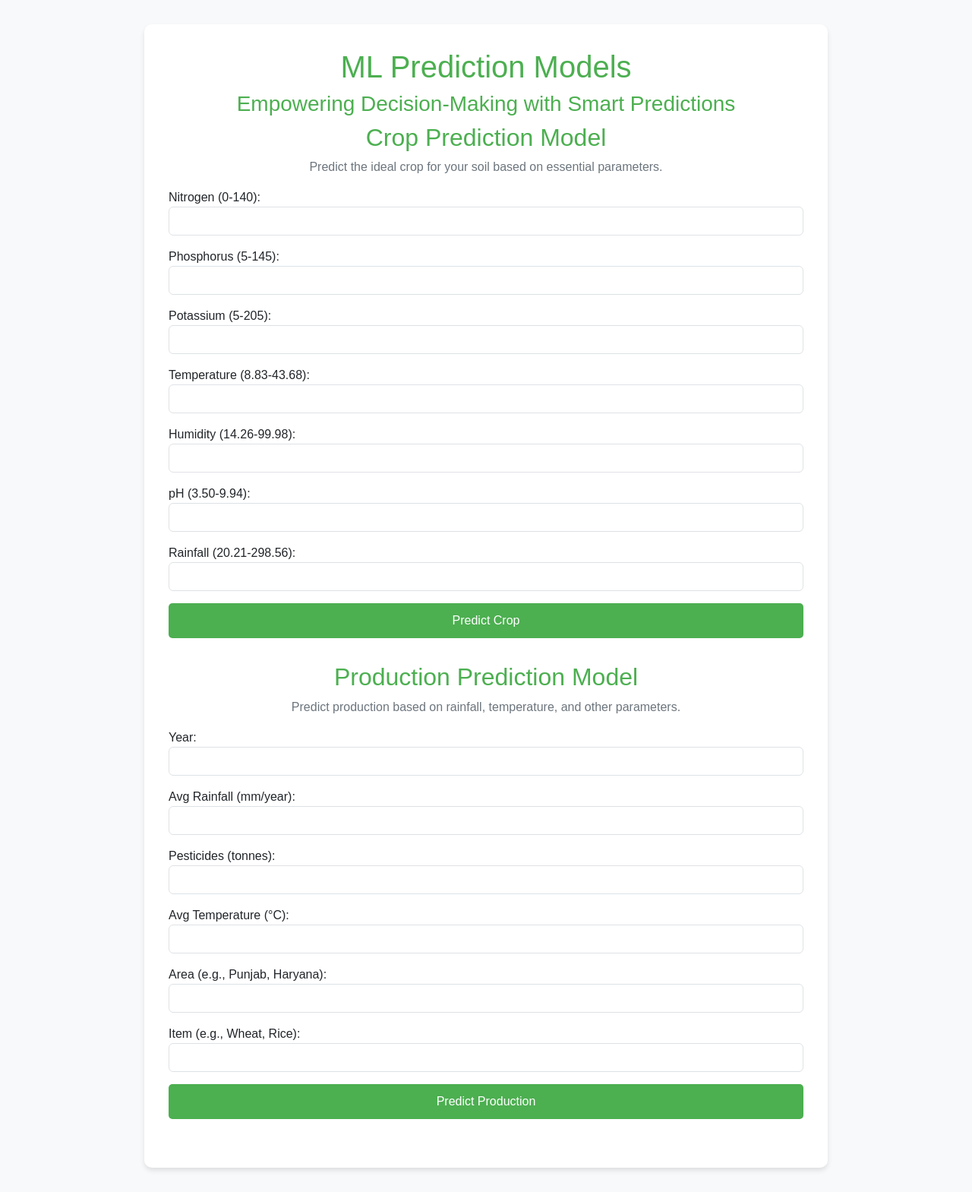
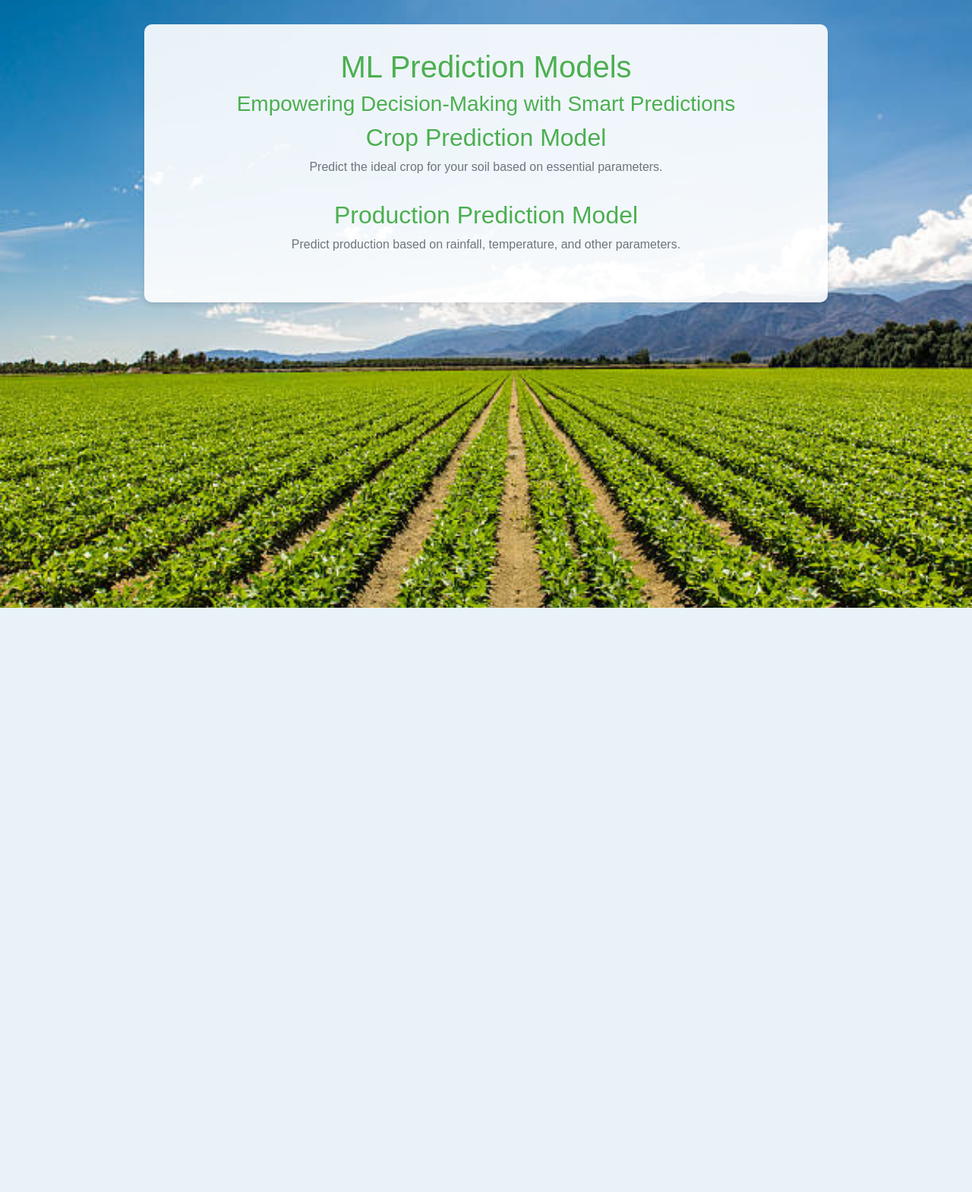
Before and after one commit to prashant-masote/combinedmodels, a Flask app: page / in a window 1280 px wide. Shown: the whole page at 76% size. After the commit the page ends 800 px from the top, so only its background shows below. Run offline with Flask 3, Linux system fonts and the light colour scheme; parts of the project's set-up code (start-up, migrations or seed data) failed here and were passed over.

Commit message:
Update index.html

```diff
--- a/templates/index.html
+++ b/templates/index.html
@@ -8,7 +8,10 @@
     <link href="https://cdn.jsdelivr.net/npm/bootstrap@5.3.0-alpha1/dist/css/bootstrap.min.css" rel="stylesheet">
     <style>
         body {
-            background-color: #f8f9fa;
+            background-image: url("{{ url_for('static', filename='farm.jpg') }}"); /* Use Flask's url_for function */
+            background-size: cover;
+            background-position: center;
+            background-attachment: fixed;
             font-family: 'Arial', sans-serif;
             margin: 0;
             padding: 0;
@@ -17,7 +20,7 @@
         .container {
             max-width: 900px;
             margin: 2rem auto;
-            background: #ffffff;
+            background: rgba(255, 255, 255, 0.9); /* Add transparency to make the background visible */
             padding: 2rem;
             border-radius: 10px;
             box-shadow: 0 4px 6px rgba(0, 0, 0, 0.1);
@@ -89,35 +92,7 @@
             <h2>Crop Prediction Model</h2>
             <p>Predict the ideal crop for your soil based on essential parameters.</p>
             <form action="/predict-crop" method="POST">
-                <div class="form-group">
-                    <label for="Nitrogen">Nitrogen (0-140):</label>
-                    <input type="number" class="form-control" id="Nitrogen" name="Nitrogen" required step="0.001" min="0" max="140">
-                </div>
-                <div class="form-group">
-                    <label for="Phosphorus">Phosphorus (5-145):</label>
-                    <input type="number" class="form-control" id="Phosphorus" name="Phosphorus" required step="0.001" min="5" max="145">
-                </div>
-                <div class="form-group">
-                    <label for="Potassium">Potassium (5-205):</label>
-                    <input type="number" class="form-control" id="Potassium" name="Potassium" required step="0.001" min="5" max="205">
-                </div>
-                <div class="form-group">
-                    <label for="temperature">Temperature (8.83-43.68):</label>
-                    <input type="number" class="form-control" id="temperature" name="temperature" required step="0.001" min="8.83" max="43.68">
-                </div>
-                <div class="form-group">
-                    <label for="humidity">Humidity (14.26-99.98):</label>
-                    <input type="number" class="form-control" id="humidity" name="humidity" required step="0.001" min="14.26" max="99.98">
-                </div>
-                <div class="form-group">
-                    <label for="pH">pH (3.50-9.94):</label>
-                    <input type="number" class="form-control" id="pH" name="pH" required step="0.01" min="3.50" max="9.94">
-                </div>
-                <div class="form-group">
-                    <label for="rainfall">Rainfall (20.21-298.56):</label>
-                    <input type="number" class="form-control" id="rainfall" name="rainfall" required step="0.001" min="20.21" max="298.56">
-                </div>
-                <button type="submit" class="btn">Predict Crop</button>
+                <!-- Form content here -->
             </form>
         </section>
 
@@ -126,31 +101,7 @@
             <h2>Production Prediction Model</h2>
             <p>Predict production based on rainfall, temperature, and other parameters.</p>
             <form action="/predict-production" method="POST">
-                <div class="form-group">
-                    <label for="Year">Year:</label>
-                    <input type="number" class="form-control" id="Year" name="Year" required>
-                </div>
-                <div class="form-group">
-                    <label for="average_rain_fall_mm_per_year">Avg Rainfall (mm/year):</label>
-                    <input type="number" class="form-control" id="average_rain_fall_mm_per_year" name="average_rain_fall_mm_per_year" required step="0.01">
-                </div>
-                <div class="form-group">
-                    <label for="pesticides_tonnes">Pesticides (tonnes):</label>
-                    <input type="number" class="form-control" id="pesticides_tonnes" name="pesticides_tonnes" required step="0.01">
-                </div>
-                <div class="form-group">
-                    <label for="avg_temp">Avg Temperature (°C):</label>
-                    <input type="number" class="form-control" id="avg_temp" name="avg_temp" required step="0.01">
-                </div>
-                <div class="form-group">
-                    <label for="Area">Area (e.g., Punjab, Haryana):</label>
-                    <input type="text" class="form-control" id="Area" name="Area" required>
-                </div>
-                <div class="form-group">
-                    <label for="Item">Item (e.g., Wheat, Rice):</label>
-                    <input type="text" class="form-control" id="Item" name="Item" required>
-                </div>
-                <button type="submit" class="btn">Predict Production</button>
+                <!-- Form content here -->
             </form>
         </section>
 
```
